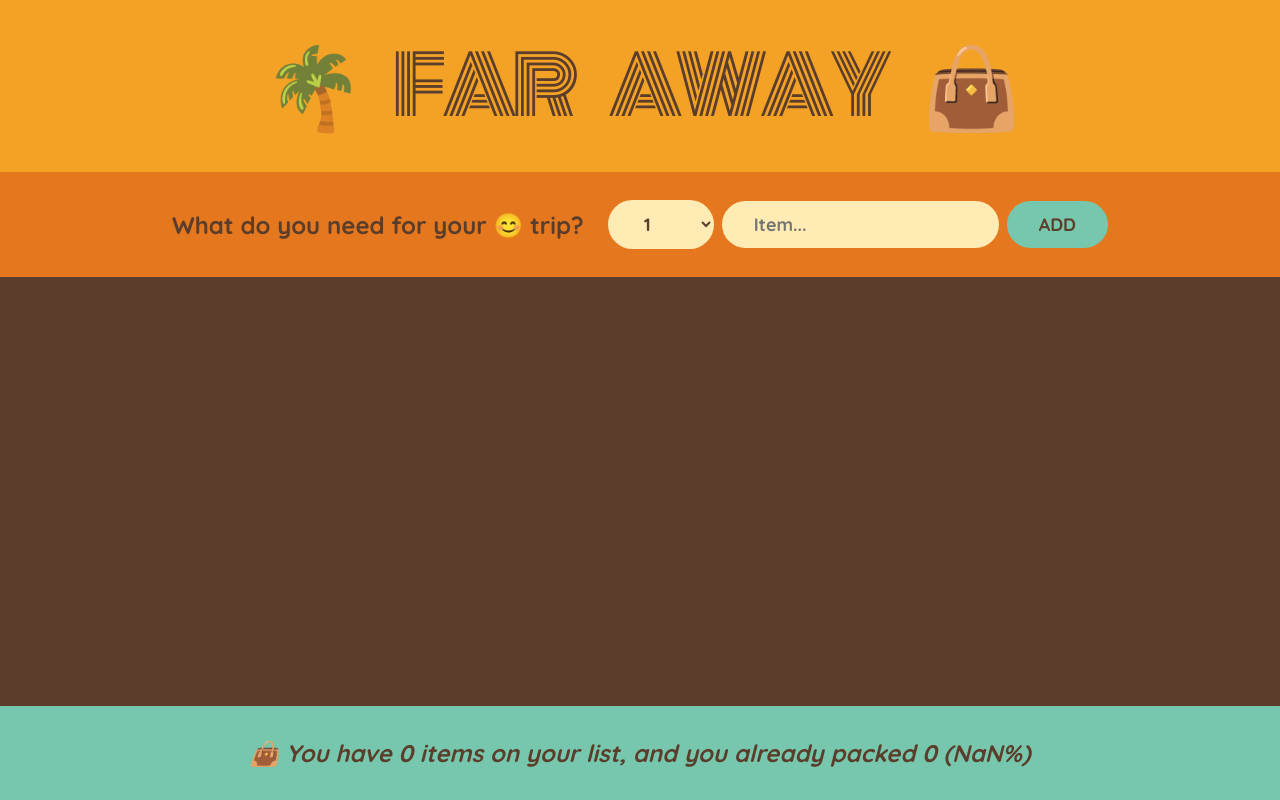
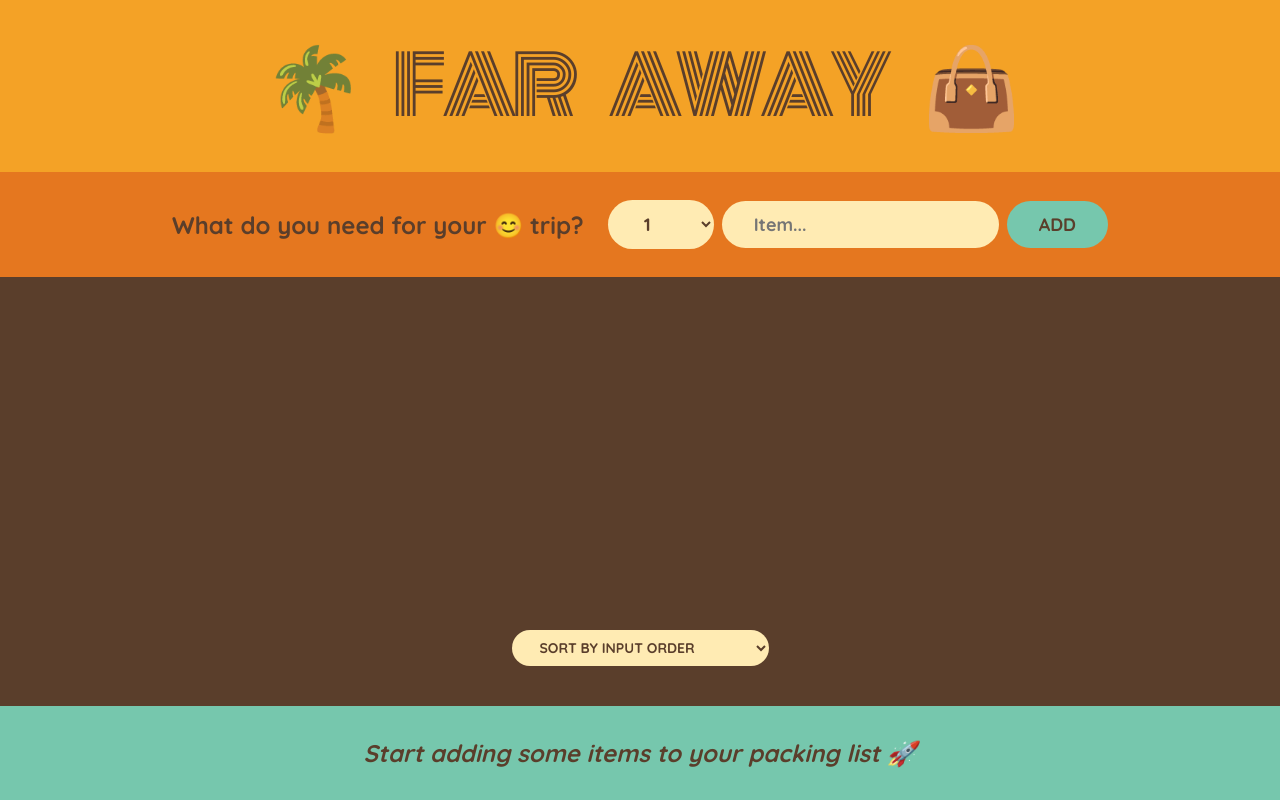
Before and after one commit to Rajput-Suraj/travel-list, a React (Create React App) app: page / in a window 1280 px wide. Built offline with nearby package versions, Linux system fonts and the light colour scheme; the HTML template or start-up script is replaced by a standard one.

Commit message:
Added sort by functionality and updated footer

```diff
--- a/src/components/PackingList.jsx
+++ b/src/components/PackingList.jsx
@@ -1,4 +1,4 @@
-import React from 'react';
+import React, { useState } from 'react';
 
 import Item from './Item';
 
@@ -9,10 +9,21 @@
 // ];
 
 const PackingList = ({ items, onDeleteItem, onToggleItems }) => {
+  const [sortBy, setSortBy] = useState('input');
+
+  let sortedItems;
+
+  if (sortBy === 'input') sortedItems = items;
+
+  if (sortBy === 'description')
+    sortedItems = items.slice().sort((a, b) => a.description.localeCompare(b.description));
+
+  if (sortBy === 'packed')
+    sortedItems = items.slice().sort((a, b) => Number(a.packed) - Number(b.packed));
   return (
     <div className="list">
       <ul>
-        {items.map((item) => (
+        {sortedItems.map((item) => (
           <Item
             key={item.id}
             item={item}
@@ -21,6 +32,13 @@
           />
         ))}
       </ul>
+      <div className="actions">
+        <select value={sortBy} onChange={(e) => setSortBy(e.target.value)}>
+          <option value="input">Sort by input order</option>
+          <option value="description">Sort by description</option>
+          <option value="packed">Sort by packaged status</option>
+        </select>
+      </div>
     </div>
   );
 };
--- a/src/components/Stats.jsx
+++ b/src/components/Stats.jsx
@@ -1,6 +1,12 @@
 import React from 'react';
 
 const Stats = ({ items }) => {
+  if (!items.length)
+    return (
+      <p className="stats">
+        <em>Start adding some items to your packing list 🚀</em>
+      </p>
+    );
   const numItems = items.length;
   const numPacked = items.filter((item) => item.packed).length;
   const percentage = Math.round((numPacked / numItems) * 100);
```
